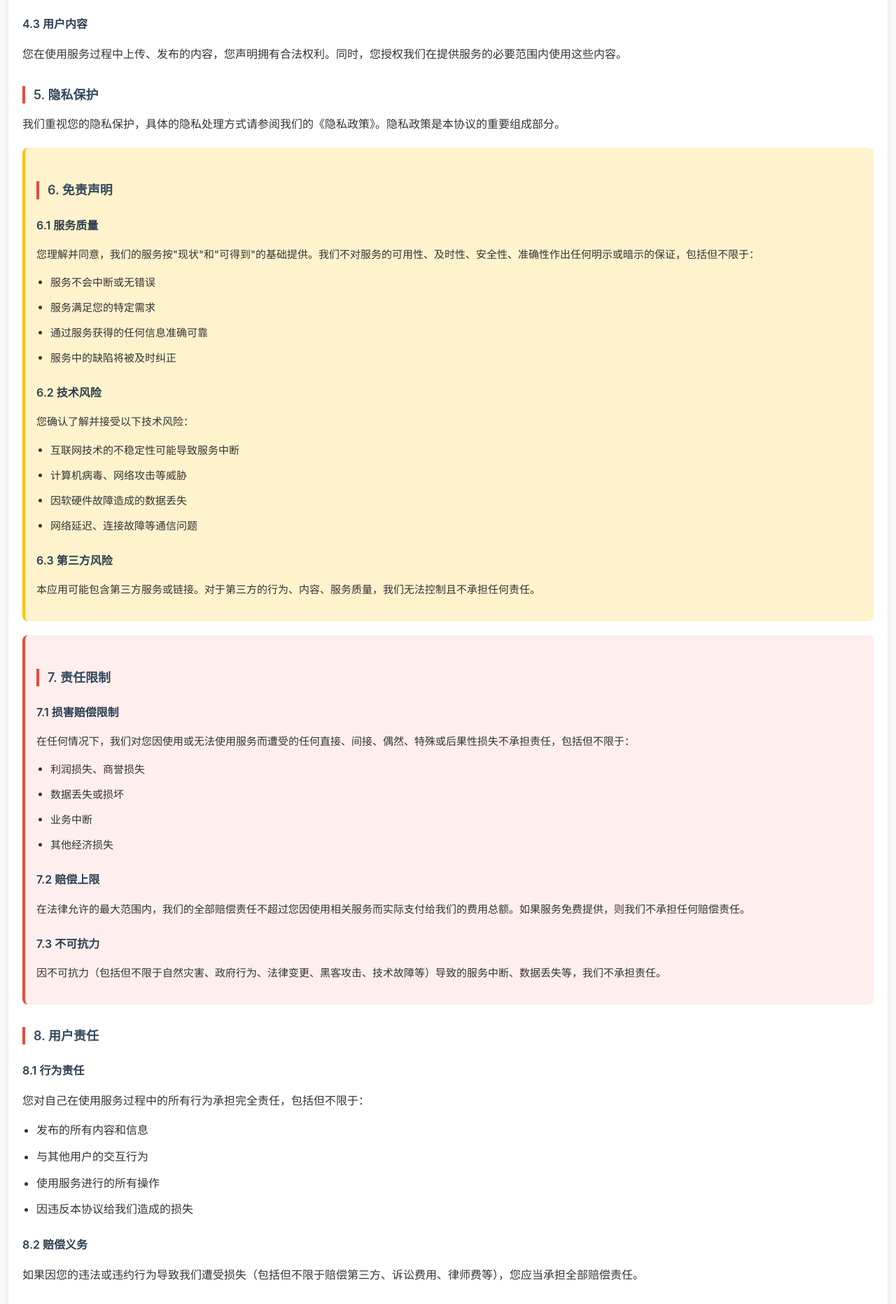
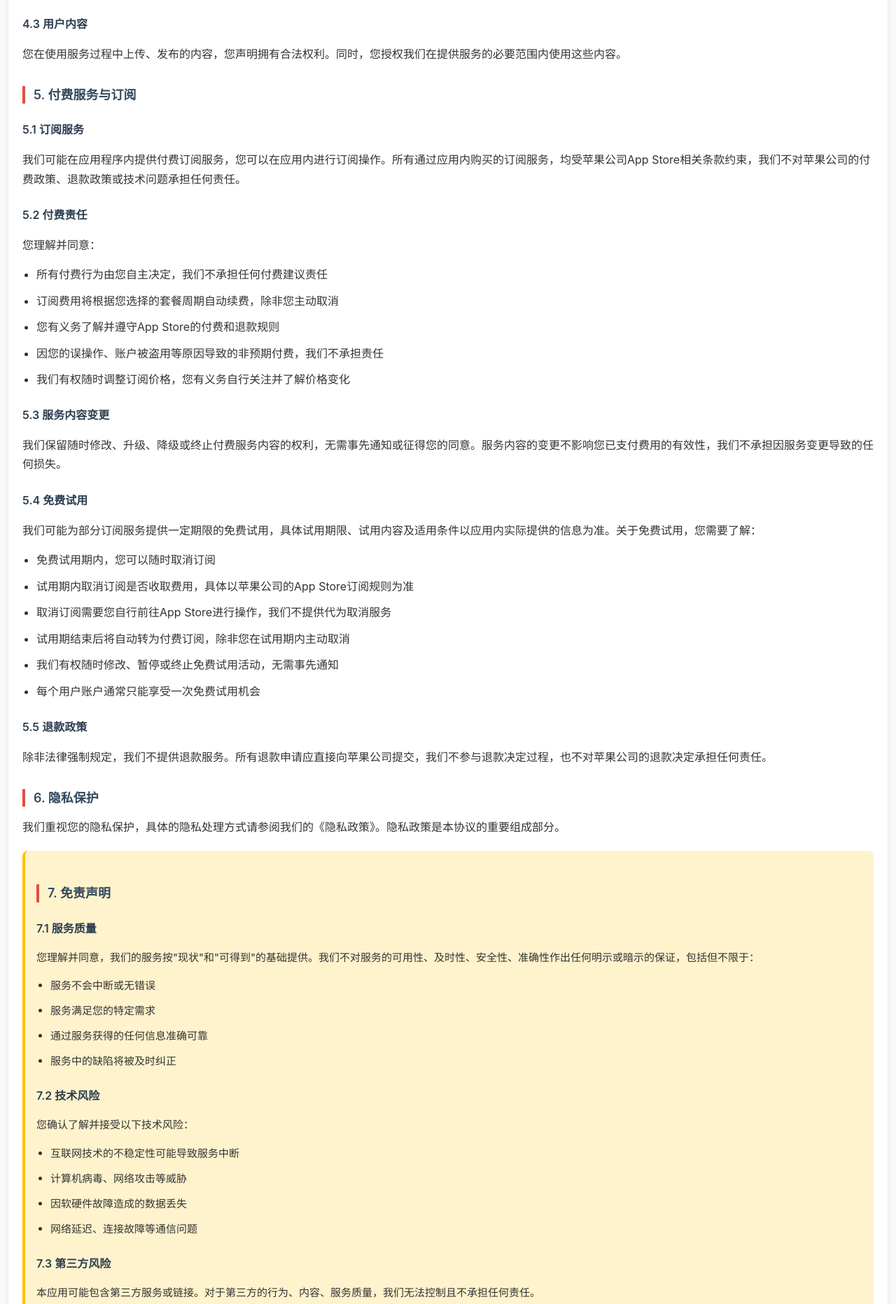
Before and after one commit to captain9911/website, a plain HTML site: page docs/user-agreement.html in a window 1280 px wide. Shown: the part 1410-3274 px from the top of the page at 70% size. Drawn offline with Linux system fonts and the light colour scheme.

Commit message:
Update user-agreement.html

```diff
--- a/docs/user-agreement.html
+++ b/docs/user-agreement.html
@@ -202,12 +202,43 @@
         <h3>4.3 用户内容</h3>
         <p>您在使用服务过程中上传、发布的内容，您声明拥有合法权利。同时，您授权我们在提供服务的必要范围内使用这些内容。</p>
 
-        <h2>5. 隐私保护</h2>
+        <h2>5. 付费服务与订阅</h2>
+        <h3>5.1 订阅服务</h3>
+        <p>我们可能在应用程序内提供付费订阅服务，您可以在应用内进行订阅操作。所有通过应用内购买的订阅服务，均受苹果公司App Store相关条款约束，我们不对苹果公司的付费政策、退款政策或技术问题承担任何责任。</p>
+
+        <h3>5.2 付费责任</h3>
+        <p>您理解并同意：</p>
+        <ul>
+            <li>所有付费行为由您自主决定，我们不承担任何付费建议责任</li>
+            <li>订阅费用将根据您选择的套餐周期自动续费，除非您主动取消</li>
+            <li>您有义务了解并遵守App Store的付费和退款规则</li>
+            <li>因您的误操作、账户被盗用等原因导致的非预期付费，我们不承担责任</li>
+            <li>我们有权随时调整订阅价格，您有义务自行关注并了解价格变化</li>
+        </ul>
+
+        <h3>5.3 服务内容变更</h3>
+        <p>我们保留随时修改、升级、降级或终止付费服务内容的权利，无需事先通知或征得您的同意。服务内容的变更不影响您已支付费用的有效性，我们不承担因服务变更导致的任何损失。</p>
+
+        <h3>5.4 免费试用</h3>
+        <p>我们可能为部分订阅服务提供一定期限的免费试用，具体试用期限、试用内容及适用条件以应用内实际提供的信息为准。关于免费试用，您需要了解：</p>
+        <ul>
+            <li>免费试用期内，您可以随时取消订阅</li>
+            <li>试用期内取消订阅是否收取费用，具体以苹果公司的App Store订阅规则为准</li>
+            <li>取消订阅需要您自行前往App Store进行操作，我们不提供代为取消服务</li>
+            <li>试用期结束后将自动转为付费订阅，除非您在试用期内主动取消</li>
+            <li>我们有权随时修改、暂停或终止免费试用活动，无需事先通知</li>
+            <li>每个用户账户通常只能享受一次免费试用机会</li>
+        </ul>
+
+        <h3>5.5 退款政策</h3>
+        <p>除非法律强制规定，我们不提供退款服务。所有退款申请应直接向苹果公司提交，我们不参与退款决定过程，也不对苹果公司的退款决定承担任何责任。</p>
+
+        <h2>6. 隐私保护</h2>
         <p>我们重视您的隐私保护，具体的隐私处理方式请参阅我们的《隐私政策》。隐私政策是本协议的重要组成部分。</p>
 
         <div class="important">
-            <h2>6. 免责声明</h2>
-            <h3>6.1 服务质量</h3>
+            <h2>7. 免责声明</h2>
+            <h3>7.1 服务质量</h3>
             <p style="text-indent: 0;">您理解并同意，我们的服务按"现状"和"可得到"的基础提供。我们不对服务的可用性、及时性、安全性、准确性作出任何明示或暗示的保证，包括但不限于：</p>
             <ul>
                 <li>服务不会中断或无错误</li>
@@ -216,7 +247,7 @@
                 <li>服务中的缺陷将被及时纠正</li>
             </ul>
 
-            <h3>6.2 技术风险</h3>
+            <h3>7.2 技术风险</h3>
             <p style="text-indent: 0;">您确认了解并接受以下技术风险：</p>
             <ul>
                 <li>互联网技术的不稳定性可能导致服务中断</li>
@@ -225,13 +256,13 @@
                 <li>网络延迟、连接故障等通信问题</li>
             </ul>
 
-            <h3>6.3 第三方风险</h3>
+            <h3>7.3 第三方风险</h3>
             <p style="text-indent: 0;">本应用可能包含第三方服务或链接。对于第三方的行为、内容、服务质量，我们无法控制且不承担任何责任。</p>
         </div>
 
         <div class="highlight">
-            <h2>7. 责任限制</h2>
-            <h3>7.1 损害赔偿限制</h3>
+            <h2>8. 责任限制</h2>
+            <h3>8.1 损害赔偿限制</h3>
             <p style="text-indent: 0;">在任何情况下，我们对您因使用或无法使用服务而遭受的任何直接、间接、偶然、特殊或后果性损失不承担责任，包括但不限于：</p>
             <ul>
                 <li>利润损失、商誉损失</li>
@@ -240,15 +271,15 @@
                 <li>其他经济损失</li>
             </ul>
 
-            <h3>7.2 赔偿上限</h3>
+            <h3>8.2 赔偿上限</h3>
             <p style="text-indent: 0;">在法律允许的最大范围内，我们的全部赔偿责任不超过您因使用相关服务而实际支付给我们的费用总额。如果服务免费提供，则我们不承担任何赔偿责任。</p>
 
-            <h3>7.3 不可抗力</h3>
+            <h3>8.3 不可抗力</h3>
             <p style="text-indent: 0;">因不可抗力（包括但不限于自然灾害、政府行为、法律变更、黑客攻击、技术故障等）导致的服务中断、数据丢失等，我们不承担责任。</p>
         </div>
 
-        <h2>8. 用户责任</h2>
-        <h3>8.1 行为责任</h3>
+        <h2>9. 用户责任</h2>
+        <h3>9.1 行为责任</h3>
         <p>您对自己在使用服务过程中的所有行为承担完全责任，包括但不限于：</p>
         <ul>
             <li>发布的所有内容和信息</li>
@@ -257,11 +288,11 @@
             <li>因违反本协议给我们造成的损失</li>
         </ul>
 
-        <h3>8.2 赔偿义务</h3>
+        <h3>9.2 赔偿义务</h3>
         <p>如果因您的违法或违约行为导致我们遭受损失（包括但不限于赔偿第三方、诉讼费用、律师费等），您应当承担全部赔偿责任。</p>
 
-        <h2>9. 服务中止与终止</h2>
-        <h3>9.1 我们的权利</h3>
+        <h2>10. 服务中止与终止</h2>
+        <h3>10.1 我们的权利</h3>
         <p>我们有权在以下情况下暂停或终止向您提供服务：</p>
         <ul>
             <li>您违反本协议的任何条款</li>
@@ -270,34 +301,34 @@
             <li>我们决定停止运营相关服务</li>
         </ul>
 
-        <h3>9.2 后果处理</h3>
+        <h3>10.2 后果处理</h3>
         <p>服务终止后，我们没有义务为您保留任何数据或信息。您应在服务终止前自行备份重要数据。</p>
 
-        <h2>10. 争议解决</h2>
-        <h3>10.1 适用法律</h3>
+        <h2>11. 争议解决</h2>
+        <h3>11.1 适用法律</h3>
         <p>本协议的签订、效力、解释、履行和争议的解决均适用中华人民共和国法律。</p>
 
-        <h3>10.2 争议处理</h3>
+        <h3>11.2 争议处理</h3>
         <p>因本协议产生的争议，双方应首先友好协商解决。协商不成的，任何一方均可向我们所在地有管辖权的人民法院提起诉讼。</p>
 
-        <h2>11. 协议修改</h2>
+        <h2>12. 协议修改</h2>
         <p>我们有权根据业务发展、法律法规变化或其他合理原因随时修改本协议。修改后的协议将更新在相应位置，您有义务定期查阅本协议的最新版本。我们不承担主动通知您协议变更的义务，您应当自行关注协议的变化。如果您未及时查阅最新协议内容，由此产生的后果由您自行承担。继续使用服务即视为您已充分了解、认可并接受修改后的协议全部内容。</p>
 
-        <h2>12. 其他条款</h2>
-        <h3>12.1 完整协议</h3>
+        <h2>13. 其他条款</h2>
+        <h3>13.1 完整协议</h3>
         <p>本协议构成您与我们之间的完整协议，取代之前的所有相关协议或约定。</p>
 
-        <h3>12.2 可分离性</h3>
+        <h3>13.2 可分离性</h3>
         <p>如果本协议的任何条款被认定为无效或不可执行，该条款应被视为可分离的，不影响其他条款的效力。</p>
 
-        <h3>12.3 语言版本</h3>
+        <h3>13.3 语言版本</h3>
         <p>本协议以中文版本为准。如有其他语言版本，在出现冲突时，以中文版本为准。</p>
 
         <div class="notice">
             <p style="text-indent: 0;"><strong>特别提醒：</strong>本协议中的免责和限制责任条款是协议的重要组成部分。您有义务定期查阅本协议的最新版本，确保了解最新的权利义务关系。如果您不同意这些条款或无法接受协议变更，请立即停止使用我们的服务。</p>
         </div>
 
-        <h2>13. 联系方式</h2>
+        <h2>14. 联系方式</h2>
         <p>如果您对本协议有任何疑问，请通过以下方式联系我们：</p>
         <ul>
             <li>邮箱：captain9911@163.com</li>
```
